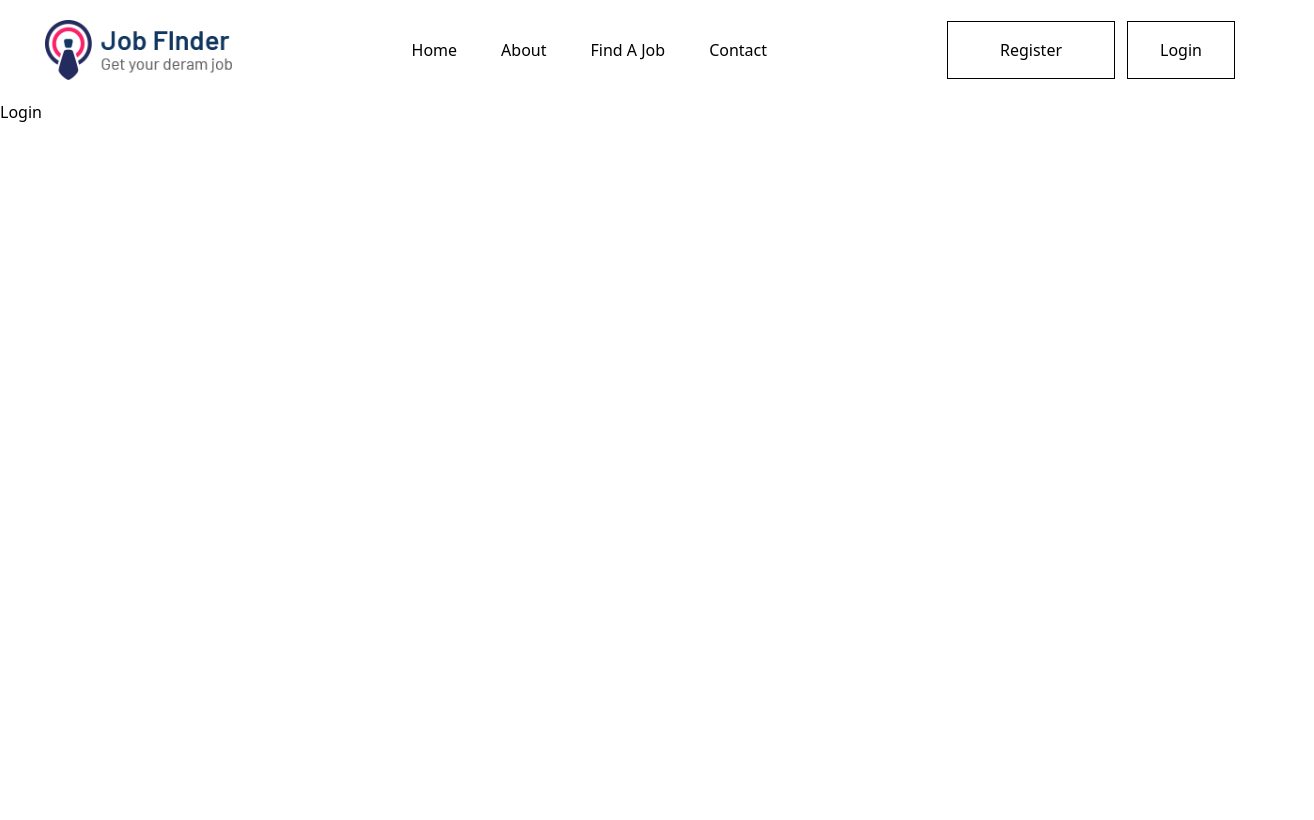
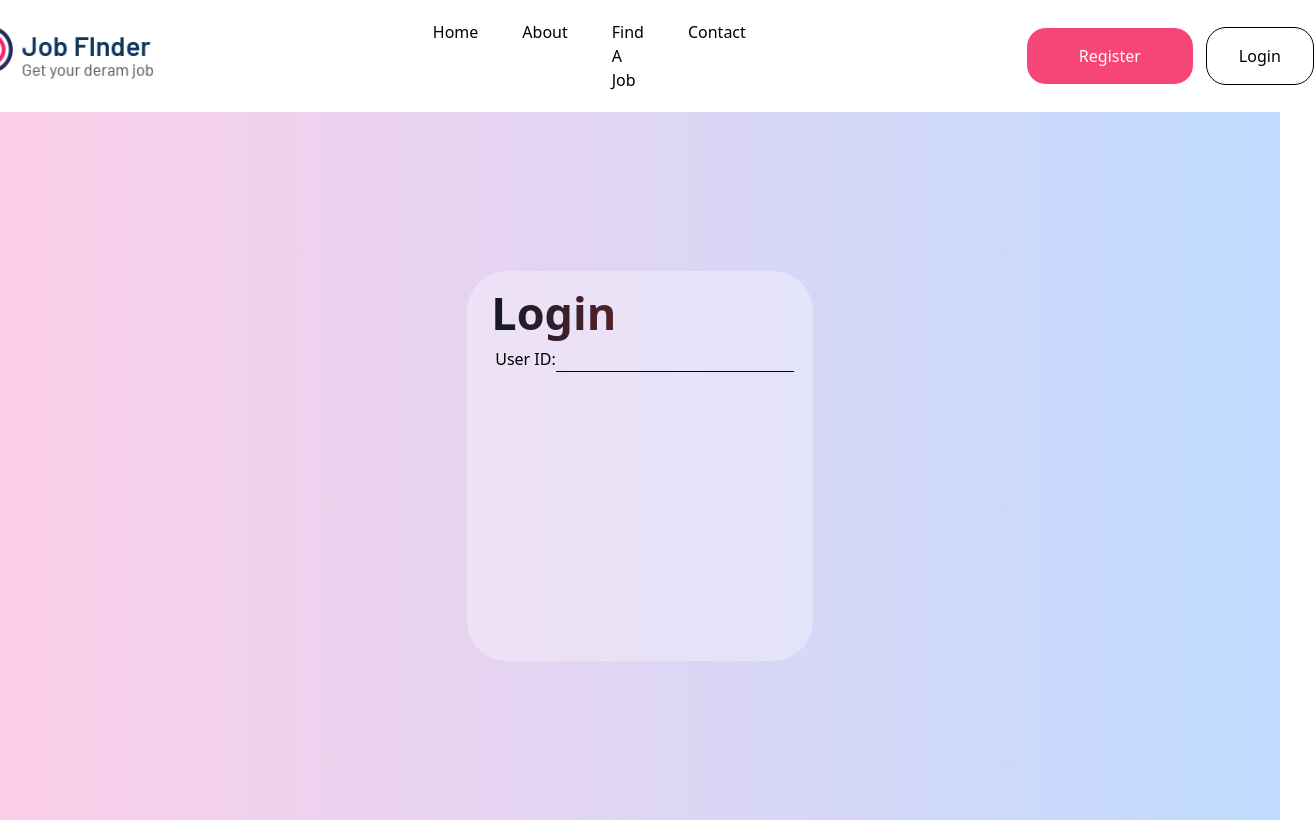
Before and after one commit to aadijotwani/Mern-Stack-Training, a React (Vite) app in the folder React/JobPortal/: page /login in a window 1280 px wide. Shown: the whole page, 1314 px wide, since content can reach past the window. Built offline with nearby package versions, Linux system fonts and the light colour scheme.

Commit message:
login created

```diff
--- a/React/JobPortal/src/components/Hero.jsx
+++ b/React/JobPortal/src/components/Hero.jsx
@@ -3,7 +3,7 @@ import React from "react";
 const Hero = () => {
   return (
     <>
-      <div className='bg-[url("hero.png")] w-full h-[90vh] bg-center bg-no-repeat flex-col relative'>
+      <div className='bg-[url("hero.png")] w-screen h-[90vh] bg-center bg-no-repeat flex-col relative'>
         <div className="absolute w-1/2 h-full flex flex-col justify-center items-start gap-10 left-2/12 top-0">
           <span className="text-8xl text-blue-950 font-extrabold leading-25">
             Find the <br /> most excitng <br />startup jobs
--- a/React/JobPortal/src/components/Navbar.jsx
+++ b/React/JobPortal/src/components/Navbar.jsx
@@ -8,7 +8,7 @@ const Navbar = () => {
 
   return (
     <>
-      <div className="p-5 bg-white text-black flex justify-center gap-45 items-center sticky top-0 z-99">
+      <div className="p-5 bg-white text-black flex justify-center gap-70 items-center sticky top-0 z-99 w-screen">
         <img src={logo} alt="logo" className="h-15" />
         <div className="flex gap-11 font-sans">
           <NavLink to={"/"} className="text-black hover:text-[#F54677] ">
@@ -25,10 +25,10 @@ const Navbar = () => {
           </NavLink>
         </div>
         <div className="flex gap-3">
-          <button className="py-4 border px-13 hover:bg-[#F54677] hover:text-white" onClick={()=>navigate("/register")}>
+          <button className="py-4 border px-13 bg-[#F54677] text-white hover:bg-white hover:text-black rounded-[20px]" onClick={()=>navigate("/register")}>
             Register
           </button>
-          <button className="py-4 px-8 border hover:bg-[#F54677] hover:text-white"onClick={()=>navigate("/login")}>
+          <button className="py-4 px-8 border hover:bg-[#F54677] hover:text-white rounded-[20px]"onClick={()=>navigate("/login")}>
             Login
           </button>
         </div>
--- a/React/JobPortal/src/pages/Login.jsx
+++ b/React/JobPortal/src/pages/Login.jsx
@@ -2,7 +2,19 @@ import React from 'react'
 
 const Login = () => {
   return (
-    <div>Login</div>
+    <>
+    <div className='bg-gradient-to-r from-pink-200 to-blue-200 w-screen h-[88.5vh] flex items-center justify-center' >
+        <div className='h-[55%] w-[27%] bg-white/30 rounded-[40px] hover:shadow-gray-500 hover:shadow-xl hover:transition duration-1800 '>
+          <h1 className='mt-2 ml-6 text-[45px] font-bold bg-gradient-to-r from-gray-900 to-red-700 bg-clip-text text-transparent'>Login</h1>
+
+          <div className='ml-7'>
+            <label htmlFor="UserID">User ID:</label>
+            <input type="text" name="Userid" id="UserID" className='border-b w-[75%]'/>
+          </div>
+        </div>
+    </div>
+
+    </>
   )
 }
 
```
